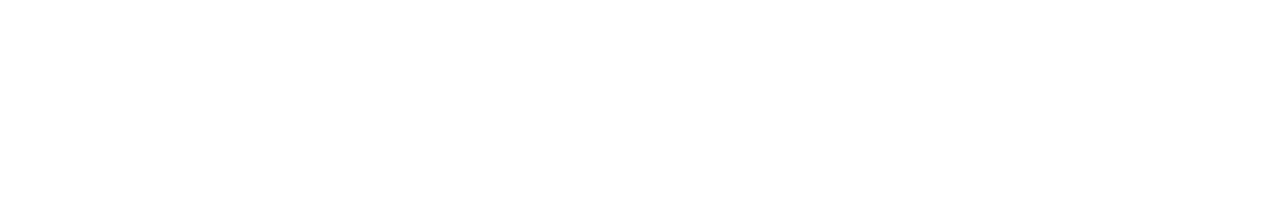
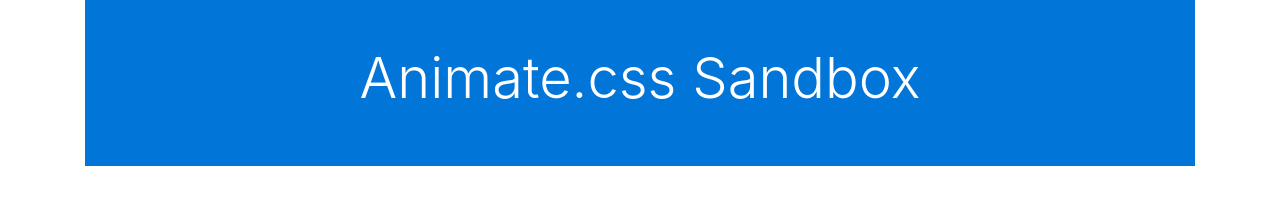
Before and after one commit to WebDevTuts/get_started_with_animate_css, a plain HTML site: page index.html in a window 1280 px wide. Drawn offline with nearby package versions, Linux system fonts and the light colour scheme.

Commit message:
Add markup for header

```diff
--- a/index.html
+++ b/index.html
@@ -9,6 +9,10 @@
   <link rel="stylesheet" href="https://cdnjs.cloudflare.com/ajax/libs/animate.css/3.5.2/animate.css" />
 </head>
 <body>
-
+  <div class='container'>
+    <header class="text-center bg-primary text-white p-5">
+      <h1 class="display-4">Animate.css Sandbox</h1>
+    </header>
+  </div>
 </body>
 </html>
```
